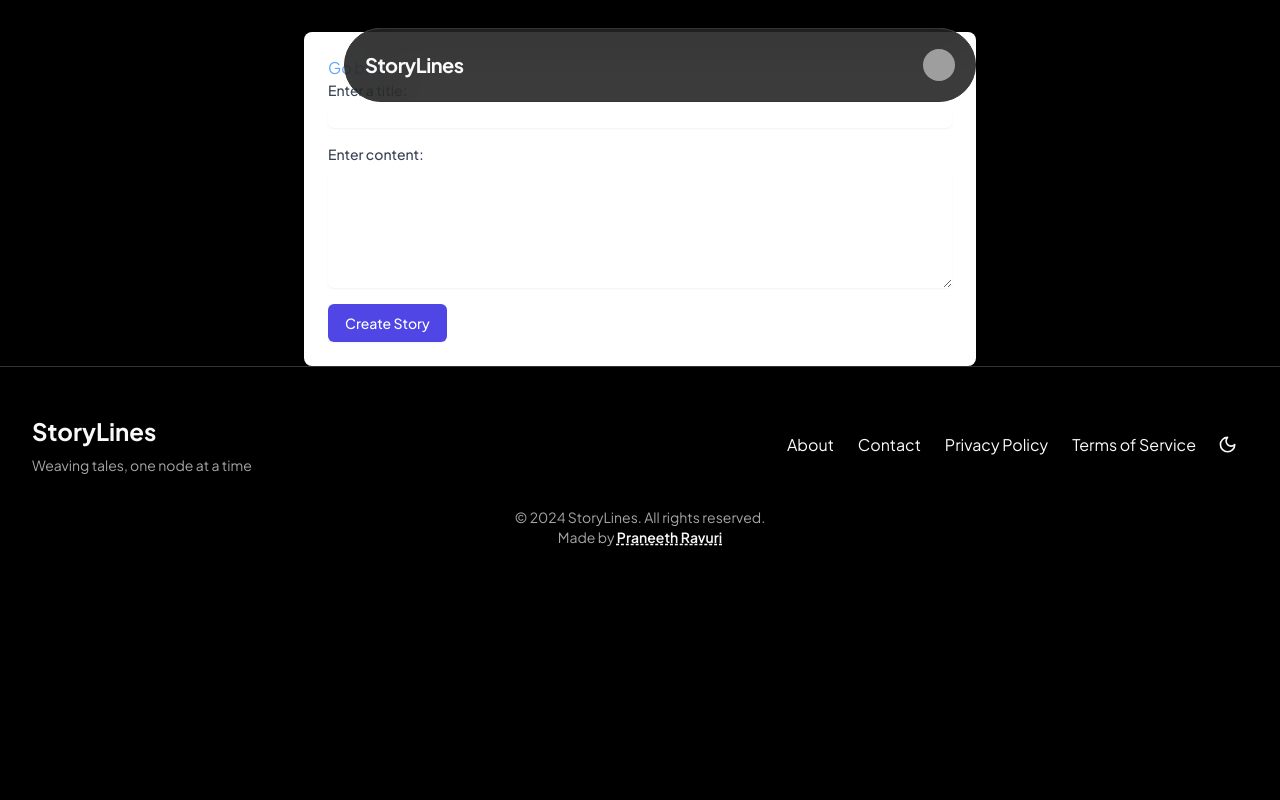
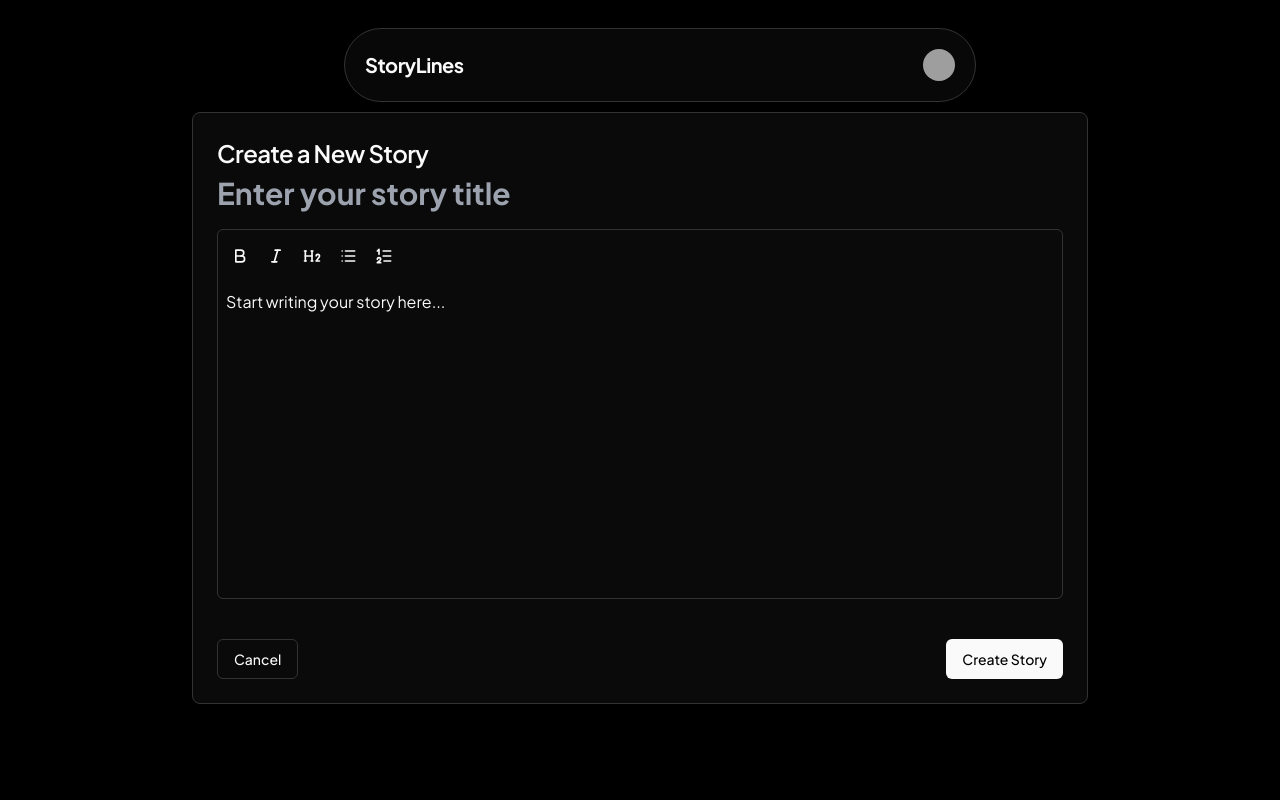
Before and after one commit to EDOHWARES/storylines-v2, a React (Vite) app in the folder client/: page /create-story in a window 1280 px wide. Shown: the top 800 px of the page. Built offline with nearby package versions, Linux system fonts and the light colour scheme; grey boxes are pictures that could not be loaded.

Commit message:
fix: create story for root and child node

```diff
--- a/client/package.json
+++ b/client/package.json
@@ -19,6 +19,8 @@
     "@radix-ui/react-slot": "^1.1.0",
     "@radix-ui/react-tabs": "^1.1.0",
     "@tabler/icons-react": "^3.11.0",
+    "@tiptap/react": "^2.5.9",
+    "@tiptap/starter-kit": "^2.5.9",
     "@types/react-router-dom": "^5.3.3",
     "@xyflow/react": "^12.0.4",
     "axios": "^1.7.2",
--- a/client/src/components/layout/NavBar.tsx
+++ b/client/src/components/layout/NavBar.tsx
@@ -17,13 +17,15 @@ import {
   IconUser,
   IconHelp,
   IconHeart,
-  IconLogout
+  IconLogout,
+  IconBooks
 } from '@tabler/icons-react'
 import { ModeToggle } from "../mode-toggle"
 
 const menuItems = [
   { icon: IconHome, label: 'Home', link: '/' },
   { icon: IconBookmark, label: 'Bookmarks', link: '/bookmarks' },
+  { icon: IconBooks, label: 'Storybooks', link: '/storybooks' },
   { icon: IconUser, label: 'Profile', link: '/profile' },
   { icon: IconHelp, label: 'Support', link: '/support' },
   { icon: IconHeart, label: 'Donate', link: '/donate' },
--- /dev/null
+++ b/client/src/components/ui/alert.tsx
@@ -0,0 +1,59 @@
+import * as React from "react"
+import { cva, type VariantProps } from "class-variance-authority"
+
+import { cn } from "../../lib/utils"
+
+const alertVariants = cva(
+  "relative w-full rounded-lg border p-4 [&>svg~*]:pl-7 [&>svg+div]:translate-y-[-3px] [&>svg]:absolute [&>svg]:left-4 [&>svg]:top-4 [&>svg]:text-foreground",
+  {
+    variants: {
+      variant: {
+        default: "bg-background text-foreground",
+        destructive:
+          "border-destructive/50 text-destructive dark:border-destructive [&>svg]:text-destructive",
+      },
+    },
+    defaultVariants: {
+      variant: "default",
+    },
+  }
+)
+
+const Alert = React.forwardRef<
+  HTMLDivElement,
+  React.HTMLAttributes<HTMLDivElement> & VariantProps<typeof alertVariants>
+>(({ className, variant, ...props }, ref) => (
+  <div
+    ref={ref}
+    role="alert"
+    className={cn(alertVariants({ variant }), className)}
+    {...props}
+  />
+))
+Alert.displayName = "Alert"
+
+const AlertTitle = React.forwardRef<
+  HTMLParagraphElement,
+  React.HTMLAttributes<HTMLHeadingElement>
+>(({ className, ...props }, ref) => (
+  <h5
+    ref={ref}
+    className={cn("mb-1 font-medium leading-none tracking-tight", className)}
+    {...props}
+  />
+))
+AlertTitle.displayName = "AlertTitle"
+
+const AlertDescription = React.forwardRef<
+  HTMLParagraphElement,
+  React.HTMLAttributes<HTMLParagraphElement>
+>(({ className, ...props }, ref) => (
+  <div
+    ref={ref}
+    className={cn("text-sm [&_p]:leading-relaxed", className)}
+    {...props}
+  />
+))
+AlertDescription.displayName = "AlertDescription"
+
+export { Alert, AlertTitle, AlertDescription }
--- a/client/src/pages/create-story/CreateStory.tsx
+++ b/client/src/pages/create-story/CreateStory.tsx
@@ -1,90 +1,148 @@
-import React, { useState } from 'react';
+import React, { useState, useCallback } from 'react';
 import { useLocation, useNavigate } from 'react-router-dom';
+import { Card, CardContent, CardHeader, CardTitle, CardFooter } from "../../components/ui/card";
+import { Input } from "../../components/ui/input";
+import { Button } from "../../components/ui/button";
+import { Alert, AlertDescription } from "../../components/ui/alert";
 import { Story } from "../../types/Story";
 import { createStory } from '../../services/storyAPI';
+import { useEditor, EditorContent } from '@tiptap/react';
+import StarterKit from '@tiptap/starter-kit';
+import { IconBold, IconItalic, IconList, IconListNumbers, IconH2 } from '@tabler/icons-react';
 
-interface CreateStoryProps {
-  rootNode?: boolean;
-}
-
-const CreateStory: React.FC<CreateStoryProps> = ({ rootNode }) => {
+const CreateStory: React.FC = () => {
   const navigate = useNavigate();
   const location = useLocation();
   const [storyTitle, setStoryTitle] = useState<string>('');
-  const [storyContent, setStoryContent] = useState<string>('');
   const [isLoading, setIsLoading] = useState<boolean>(false);
   const [error, setError] = useState<string | null>(null);
 
+
   const prevStoryId = location.state?.prevStoryId;
   const themeRoomId = location.state?.themeRoomId;
+  const rootNode = location.state?.rootNode
 
-  // useEffect(() => {
-  //   console.log(rootNode ? 'true' : 'false');
-  // }, [rootNode]);
+  const editor = useEditor({
+    extensions: [StarterKit],
+    content: '<p>Start writing your story here...</p>',
+  });
 
-  const handleSubmit = async (e: React.FormEvent<HTMLFormElement>) => {
+  const handleSubmit = useCallback(async (e: React.FormEvent<HTMLFormElement>) => {
     e.preventDefault();
     setIsLoading(true);
     setError(null);
-
     try {
       const newStory: Partial<Story> = {
         title: storyTitle,
-        content: storyContent,
+        content: editor?.getHTML() || '',
         type: rootNode ? 'root' : 'child',
         themeRoomId: themeRoomId,
         prev: prevStoryId ? [prevStoryId] : [],
         author: ['66a8449eb7c52cb3dec16071'],
       };
-
       const createdStory = await createStory(newStory);
       console.log('Story created successfully:', createdStory);
-      navigate('/'); // or wherever you want to redirect after creation
+      navigate(-1);
     } catch (err) {
       console.error('Error creating story:', err);
       setError('Failed to create story. Please try again.');
     } finally {
       setIsLoading(false);
     }
-  };
+  }, [storyTitle, editor, rootNode, themeRoomId, prevStoryId, navigate]);
 
   return (
-    <div className="max-w-2xl mx-auto mt-8 p-6 bg-white rounded-lg shadow-md">
+    <div className="min-h-screen pt-20 px-4 sm:px-6 lg:px-8">
+      <div className="max-w-4xl mx-auto py-8">
+        <Card className="shadow-lg">
           <form onSubmit={handleSubmit}>
-        <div className="mb-4">
-          <p onClick={() => navigate(-1)} className='text-blue-400 cursor-pointer'>Go back</p>
-          <label htmlFor="storyTitle" className="block text-sm font-medium text-gray-700">Enter a title:</label>
-          <input
+            <CardHeader className="space-y-1 pb-4">
+              <CardTitle className="text-2xl">Create a New Story</CardTitle>
+              <Input
                 type="text"
-            id="storyTitle"
+                placeholder="Enter your story title"
                 value={storyTitle}
                 onChange={(e) => setStoryTitle(e.target.value)}
-            className="mt-1 block w-full rounded-md border-gray-300 shadow-sm focus:border-indigo-300 focus:ring focus:ring-indigo-200 focus:ring-opacity-50"
-            required
+                className="text-3xl font-bold mt-2 bg-transparent border-none focus:ring-0 p-0"
               />
+            </CardHeader>
+            <CardContent>
+              <div className="border rounded-md p-2 mb-4">
+                <div className="flex items-center space-x-2 mb-2 overflow-x-auto pb-2">
+                  <Button
+                    type="button"
+                    variant="ghost"
+                    size="sm"
+                    onClick={() => editor?.chain().focus().toggleBold().run()}
+                    className={`p-1 ${editor?.isActive('bold') ? 'bg-gray-200 dark:bg-gray-700' : ''}`}
+                  >
+                    <IconBold className="h-5 w-5" />
+                  </Button>
+                  <Button
+                    type="button"
+                    variant="ghost"
+                    size="sm"
+                    onClick={() => editor?.chain().focus().toggleItalic().run()}
+                    className={`p-1 ${editor?.isActive('italic') ? 'bg-gray-200 dark:bg-gray-700' : ''}`}
+                  >
+                    <IconItalic className="h-5 w-5" />
+                  </Button>
+                  <Button
+                    type="button"
+                    variant="ghost"
+                    size="sm"
+                    onClick={() => editor?.chain().focus().toggleHeading({ level: 2 }).run()}
+                    className={`p-1 ${editor?.isActive('heading', { level: 2 }) ? 'bg-gray-200 dark:bg-gray-700' : ''}`}
+                  >
+                    <IconH2 className="h-5 w-5" />
+                  </Button>
+                  <Button
+                    type="button"
+                    variant="ghost"
+                    size="sm"
+                    onClick={() => editor?.chain().focus().toggleBulletList().run()}
+                    className={`p-1 ${editor?.isActive('bulletList') ? 'bg-gray-200 dark:bg-gray-700' : ''}`}
+                  >
+                    <IconList className="h-5 w-5" />
+                  </Button>
+                  <Button
+                    type="button"
+                    variant="ghost"
+                    size="sm"
+                    onClick={() => editor?.chain().focus().toggleOrderedList().run()}
+                    className={`p-1 ${editor?.isActive('orderedList') ? 'bg-gray-200 dark:bg-gray-700' : ''}`}
+                  >
+                    <IconListNumbers className="h-5 w-5" />
+                  </Button>
                 </div>
-        <div className="mb-4">
-          <label htmlFor="storyContent" className="block text-sm font-medium text-gray-700">Enter content:</label>
-          <textarea
-            id="storyContent"
-            value={storyContent}
-            onChange={(e) => setStoryContent(e.target.value)}
-            className="mt-1 block w-full rounded-md border-gray-300 shadow-sm focus:border-indigo-300 focus:ring focus:ring-indigo-200 focus:ring-opacity-50"
-            rows={5}
-            required
-          ></textarea>
+                <div className="prose dark:prose-invert max-w-none min-h-[300px] max-h-[500px] overflow-y-auto">
+                  <EditorContent editor={editor} />
                 </div>
-        {error && <div className="text-red-500 mb-4">{error}</div>}
-        <div>
-          <button
+              </div>
+              {error && (
+                <Alert variant="destructive">
+                  <AlertDescription>{error}</AlertDescription>
+                </Alert>
+              )}
+            </CardContent>
+            <CardFooter className="flex justify-between">
+              <Button
+                type="button"
+                variant="outline"
+                onClick={() => navigate(-1)}
+              >
+                Cancel
+              </Button>
+              <Button
                 type="submit"
-            className="inline-flex justify-center py-2 px-4 border border-transparent shadow-sm text-sm font-medium rounded-md text-white bg-indigo-600 hover:bg-indigo-700 focus:outline-none focus:ring-2 focus:ring-offset-2 focus:ring-indigo-500"
                 disabled={isLoading}
               >
                 {isLoading ? 'Creating...' : 'Create Story'}
-          </button>
+              </Button>
+            </CardFooter>
+          </form>
+        </Card>
       </div>
-      </form>
     </div>
   );
 };
--- a/client/src/pages/home-page/Home.tsx
+++ b/client/src/pages/home-page/Home.tsx
@@ -5,7 +5,6 @@ import { getAllThemeRooms } from "../../services/themeRoomAPI";
 import LoadingScreen from "../../components/layout/LoadingScreen";
 import { capitalize } from "../../utils/capitalize";
 import { Input } from '../../components/ui/input';
-import { Select, SelectTrigger, SelectValue, SelectContent, SelectItem } from "../../components/ui/select";
 import { Button } from '../../components/ui/button';
 import { IconSearch, IconHeart, IconLayoutGrid, IconList } from '@tabler/icons-react';
 import { Card, CardContent, CardFooter, CardHeader, CardTitle } from "../../components/ui/card";
@@ -16,7 +15,6 @@ const Home = () => {
   const [error, setError] = useState<string | null>(null);
   const [isLoading, setIsLoading] = useState<boolean>(true);
   const [searchTerm, setSearchTerm] = useState('');
-  const [sortBy, setSortBy] = useState('activity');
   const [layoutView, setLayoutView] = useState('grid');
   const navigate = useNavigate();
 
@@ -59,8 +57,6 @@ const Home = () => {
         <SearchAndFilterBar
           searchTerm={searchTerm}
           setSearchTerm={setSearchTerm}
-          sortBy={sortBy}
-          setSortBy={setSortBy}
           layoutView={layoutView}
           toggleLayout={toggleLayout}
         />
--- a/client/src/pages/story-map/StoryMap.tsx
+++ b/client/src/pages/story-map/StoryMap.tsx
@@ -44,7 +44,7 @@ const StoryMap: React.FC = () => {
     }, [id]);
 
     const handleCreateStory = () => {
-        navigate(`/create-story`);
+        navigate(`/create-story`, { state : {themeRoomId : id, rootNode: true}});
     };
 
     if (isLoading) return <LoadingScreen />;
```
Also changed, not shown: client/src/components/ui/textarea.tsx (added, +24 -0 lines), client/src/pages/story-map/StoryNode.tsx (+6 -6 lines), 2 other files (tests, documents, lock files or other folders). Lines whose indentation alone changed are shown as unchanged.
